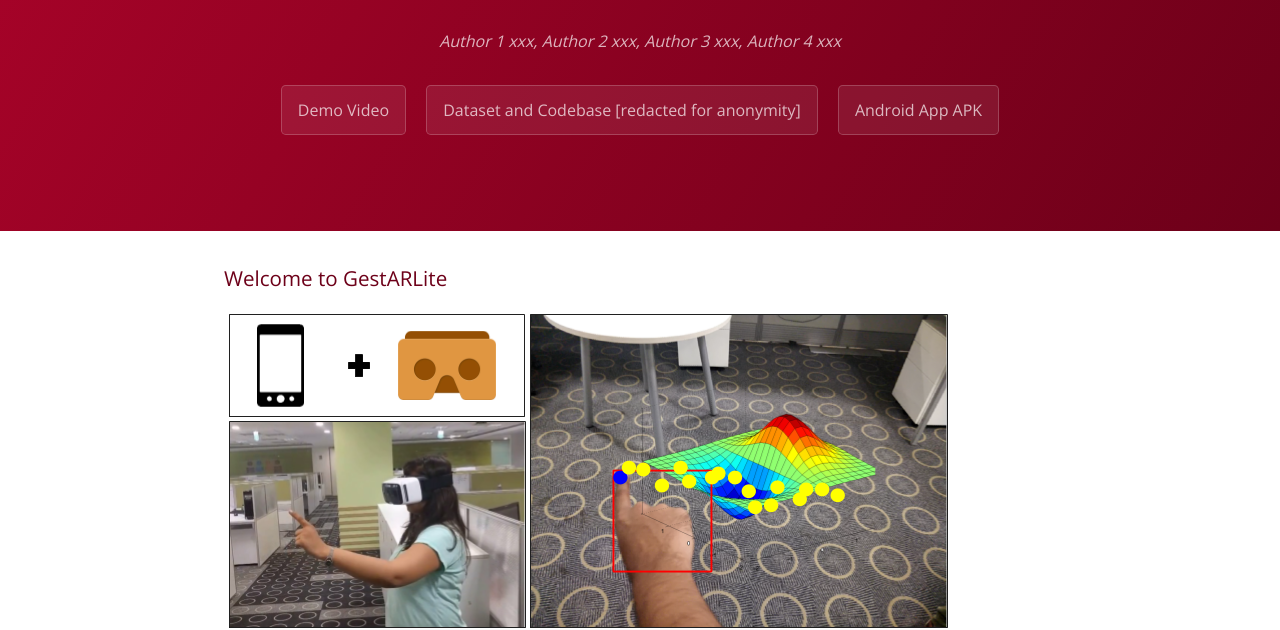
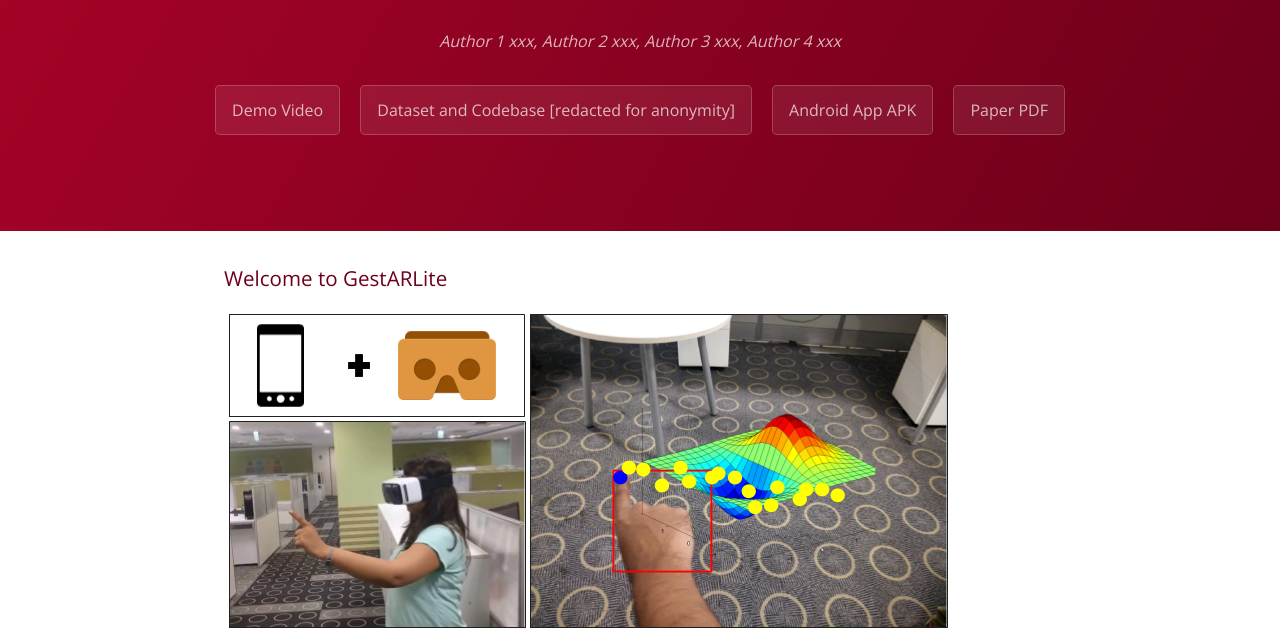
Before and after one commit to khanha2/GestARLite.github.io, a plain HTML site: page index.html in a window 1280 px wide. Shown: the part 208-838 px from the top of the page. Drawn offline with nearby package versions, Linux system fonts and the light colour scheme.

Commit message:
Update index.html

```diff
--- a/index.html
+++ b/index.html
@@ -30,6 +30,7 @@
 		<a href="#video1" class="btn">Demo Video</a>
 		<a href="https://github.com/xxx/GestARLite" target="_blank" class="btn">Dataset and Codebase [redacted for anonymity]</a>
 		<a href="https://github.com/GestARLite/GestARLite.github.io/raw/master/AndroidMobileNetFingerLSTM.apk" target="_blank" class="btn">Android App APK</a>
+		<a href="https://gestarlite.github.io/GestARLite_review.pdf" target="_blank" class="btn">Paper PDF</a>
 	</section>
 
 	<section class="main-content">
```
